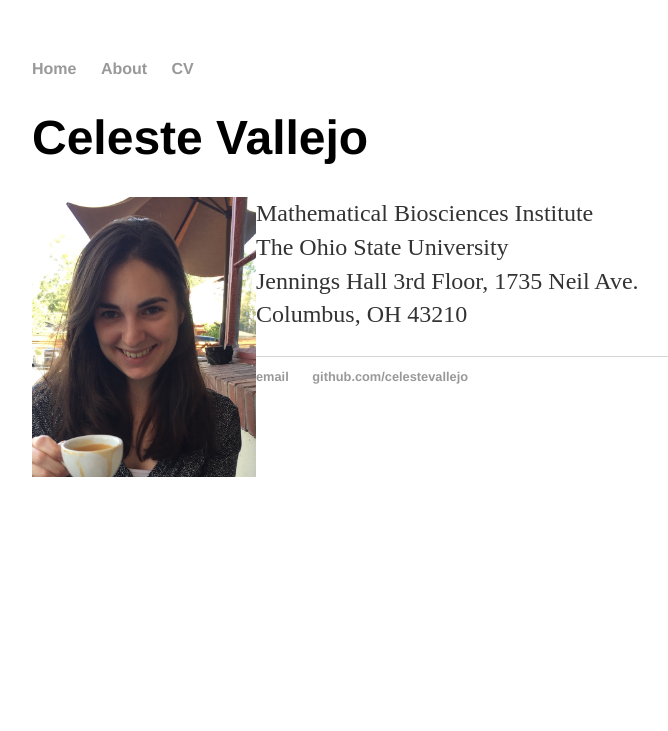
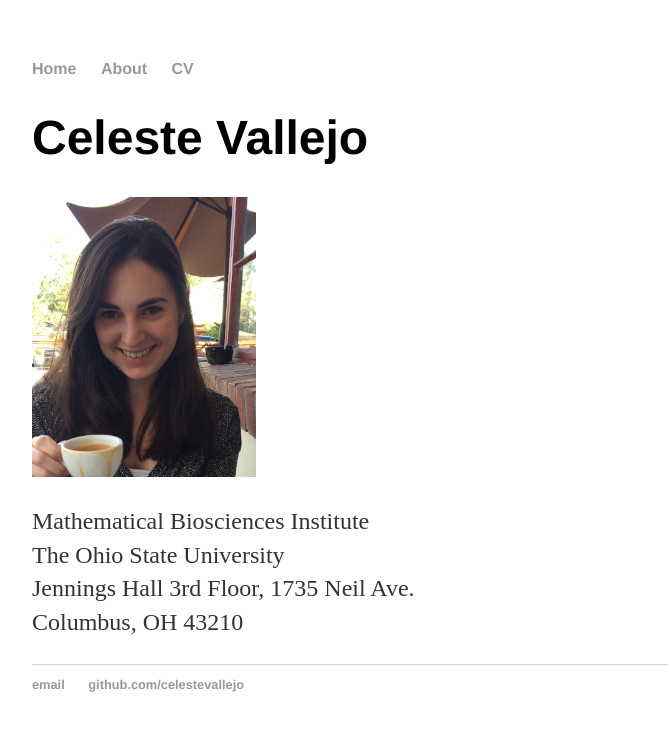
Before and after one commit to celestevallejo/celestevallejo.github.io, a Jekyll site: the page built from index.html, in a window 1280 px wide. Shown: the top 731 px of the page, without its empty margins (160-828 px from the left). Built offline with Jekyll 4.4.1, drawn with Linux system fonts in a browser that asks for light colours.

Commit message:
stylistic changes

```diff
--- a/index.html
+++ b/index.html
@@ -4,5 +4,6 @@
 ---
 <div class="blurb">
 	<h1>Celeste Vallejo</h1>
-	<img src="images/cvallejo.jpg" alt="Celeste Vallejo image not shown" style="float:left" class="inline" width="25%" height="25%"/> <p>Mathematical Biosciences Institute<br/>The Ohio State University<br/>Jennings Hall 3rd Floor, 1735 Neil Ave.<br/>Columbus, OH 43210<br/></p>
+	<img src="images/cvallejo.jpg" alt="Celeste Vallejo image not shown" class="inline" width="25%" height="25%"/>
 </div><!-- /.blurb -->
+<p>Mathematical Biosciences Institute<br/>The Ohio State University<br/>Jennings Hall 3rd Floor, 1735 Neil Ave.<br/>Columbus, OH 43210<br/></p>
```
